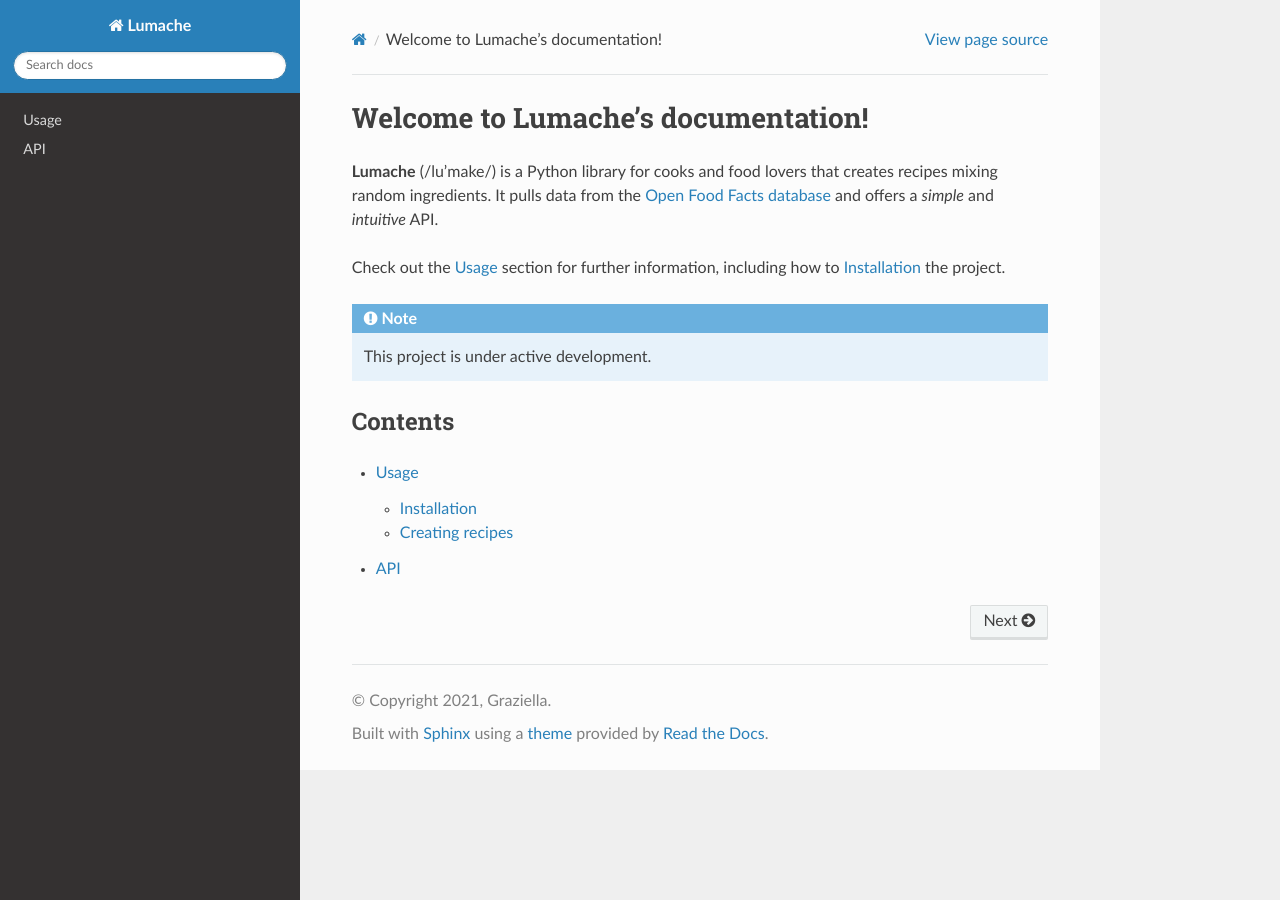
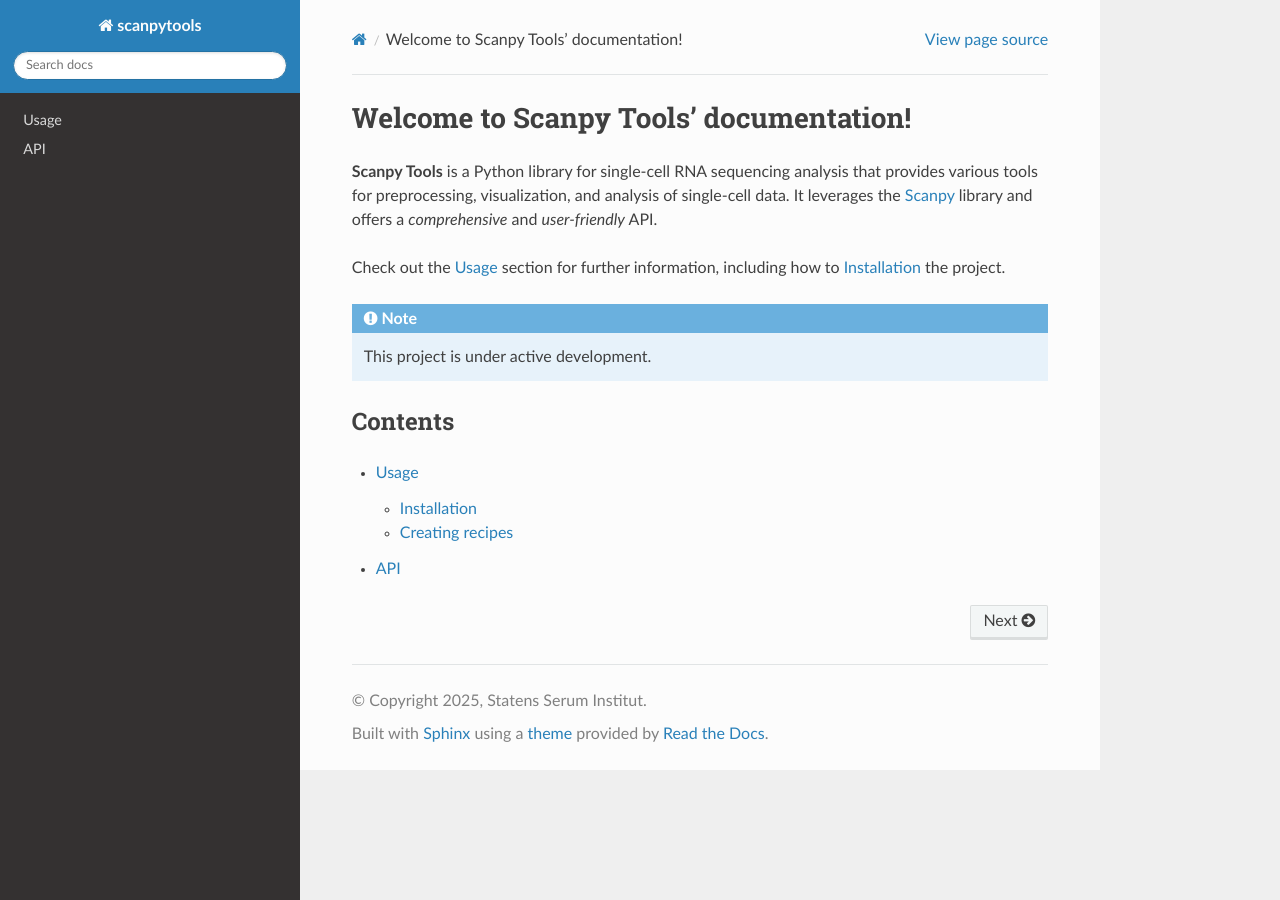
Before and after one commit to INFIMM-Bioinformatics/ssi-scanpy-tools, a Sphinx documentation site: the page built from docs/source/index.rst, in a window 1280 px wide. Built offline with Sphinx 7.4.7 and the Read the Docs theme 3.1.0, drawn with Linux system fonts in a browser that asks for light colours.

Commit message:
Update documentation to reflect project name change from Lumache to Scanpy Tools

```diff
--- a/docs/source/conf.py
+++ b/docs/source/conf.py
@@ -2,9 +2,9 @@
 
 # -- Project information
 
-project = 'Lumache'
-copyright = '2021, Graziella'
-author = 'Graziella'
+project = 'scanpytools'
+copyright = '2025, Statens Serum Institut'
+author = 'Tu Hu'
 
 release = '0.1'
 version = '0.1.0'
--- a/docs/source/index.rst
+++ b/docs/source/index.rst
@@ -1,10 +1,9 @@
-Welcome to Lumache's documentation!
-===================================
+Welcome to Scanpy Tools' documentation!
+=======================================
 
-**Lumache** (/lu'make/) is a Python library for cooks and food lovers
-that creates recipes mixing random ingredients.
-It pulls data from the `Open Food Facts database <https://world.openfoodfacts.org/>`_
-and offers a *simple* and *intuitive* API.
+**Scanpy Tools** is a Python library for single-cell RNA sequencing analysis
+that provides various tools for preprocessing, visualization, and analysis of single-cell data.
+It leverages the `Scanpy <https://scanpy.readthedocs.io/>`_ library and offers a *comprehensive* and *user-friendly* API.
 
 Check out the :doc:`usage` section for further information, including
 how to :ref:`installation` the project.
```
